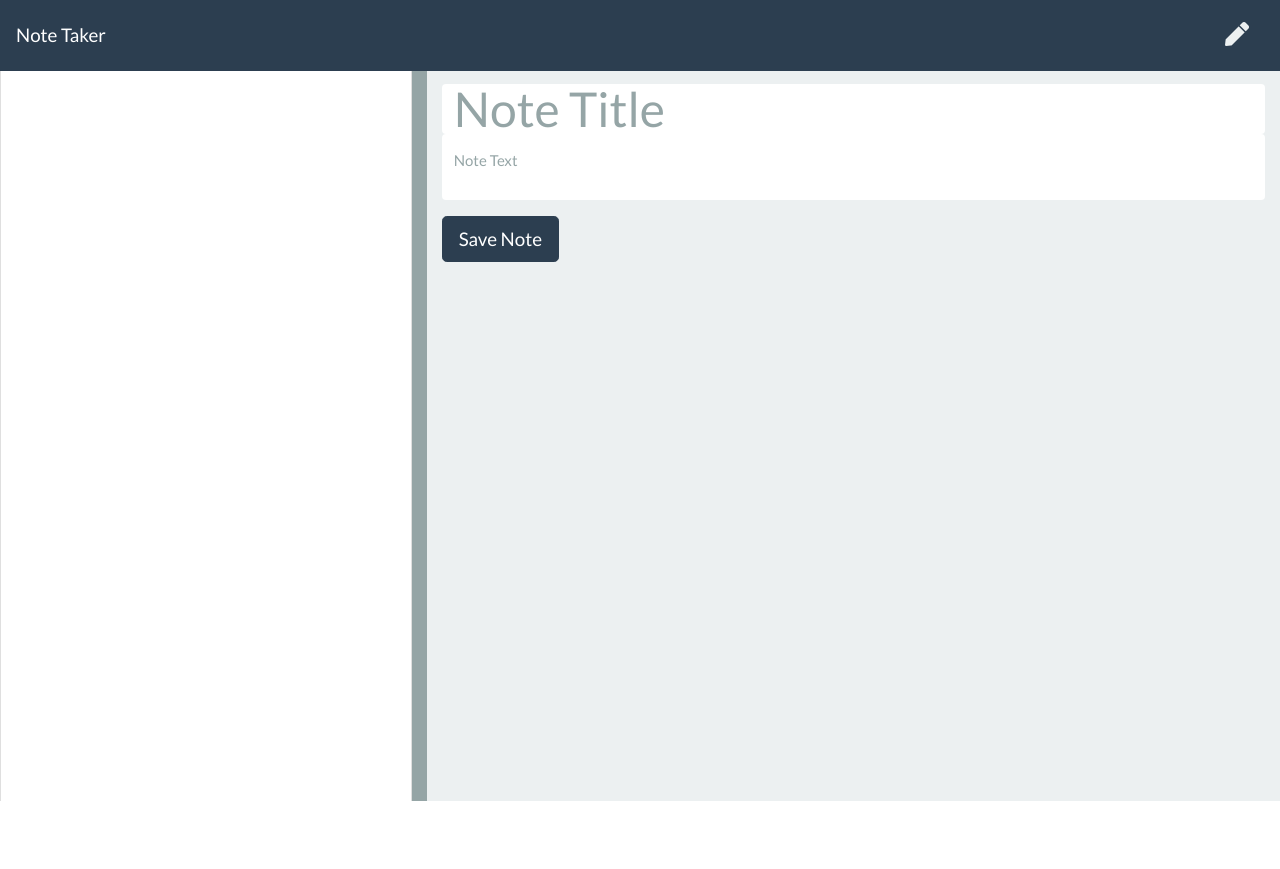
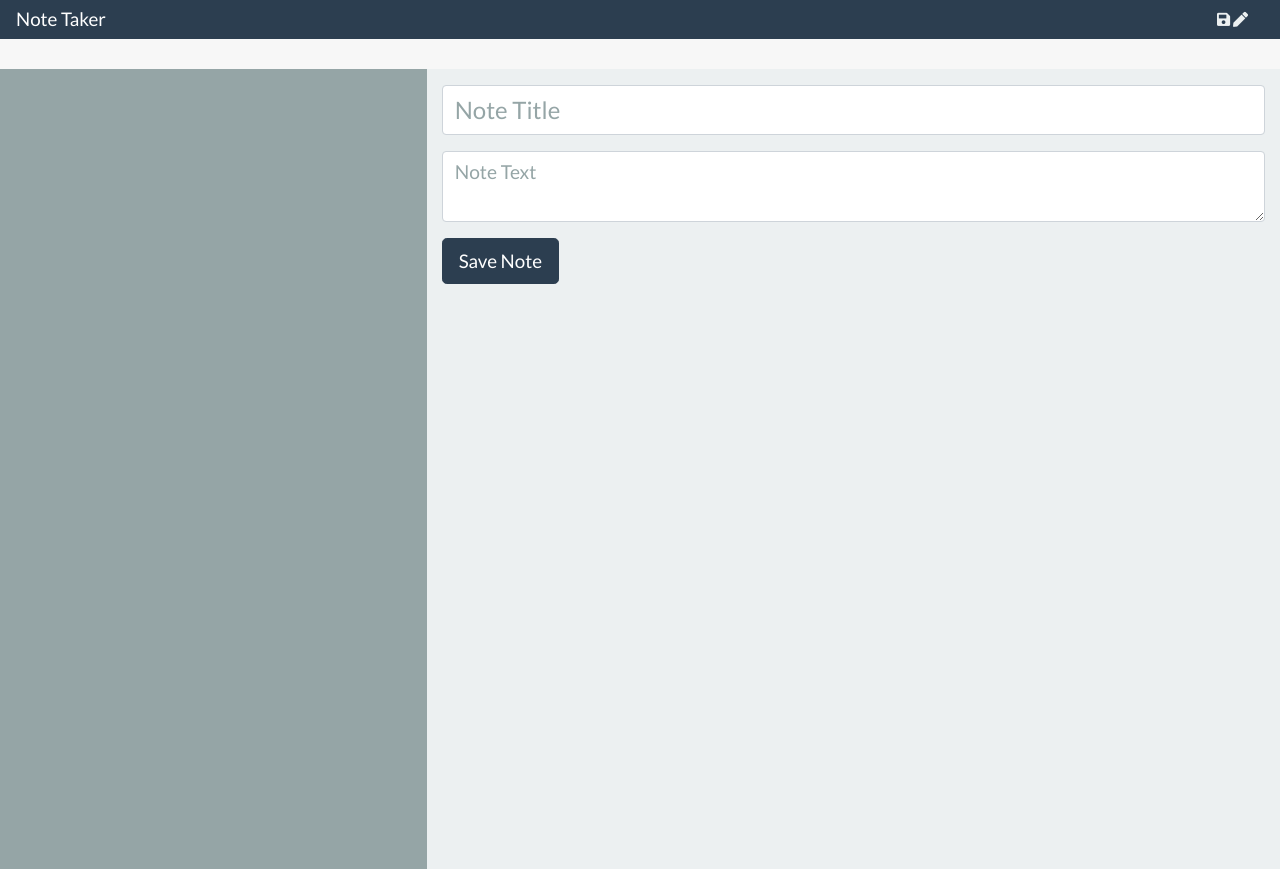
Before and after one commit to amarfiguig/11-Express, a website: page public/notes.html in a window 1280 px wide. Before the commit the page ends 801 px from the top, so only its background shows below. Drawn offline with nearby package versions, Linux system fonts and the light colour scheme; no server answers.

Commit message:
Update styles.css

```diff
--- a/public/assets/css/styles.css
+++ b/public/assets/css/styles.css
@@ -1,70 +1,81 @@
-html, body {
-  height: 100%;
-  margin: 0;
-  padding: 0;
+/* Set the background color for the entire page */
+body {
+  background-color: #F0F2F5;
 }
 
-.save-note {
-  display: none;
+/* Add some margin below the navbar */
+.navbar {
+  margin-bottom: 30px;
 }
 
-.icons i {
-  margin-left: 15px;
-  margin-right: 15px;
-  font-size: 1.5rem;
-  cursor: pointer;
+/* Style the jumbotron to have a white background, a box shadow, and padding */
+.jumbotron {
+  background-color: #FFF;
+  box-shadow: 0px 2px 4px rgba(0, 0, 0, 0.2);
+  padding: 50px 30px;
 }
 
-.note-textarea, .note-title {
-  color: #000000;
-  width: 100%;
-  outline: none;
+/* Set the color for the h1 and h4 headings in the jumbotron */
+.jumbotron h1,
+.jumbotron h4 {
+  color: #003C71;
+}
+
+/* Style the "Get Started" button in the jumbotron */
+.jumbotron .btn {
+  background-color: #F93C54;
+  border-color: #F93C54;
+}
+
+/* Style the "Get Started" button on hover */
+.jumbotron .btn:hover {
+  background-color: #EB1B38;
+  border-color: #EB1B38;
+}
+
+/* Custom styles for Note Taker app */
+
+/* Set the background color for the entire page */
+body {
+  background-color: #f7f7f7;
+}
+
+/* Add padding to the navbar */
+.navbar {
+  padding: 0 1rem;
+}
+
+/* Add some margin to the icons in the navbar */
+.icons {
+  margin-right: 1rem;
+}
+
+/* Set the height and add a scroll bar to the list container on the left */
+.list-container {
+  height: 100vh;
+  overflow-y: scroll;
+}
+
+/* Style the card that contains the list of notes */
+.card {
+  margin-top: 2rem;
+  margin-bottom: 0;
   border: none;
 }
 
-.note-textarea {
-  resize: none;
-  height: calc(100% - 63px);
-  padding-top: 15px;
+/* Style the note title input field */
+.note-title {
+  margin-top: 1rem;
+  font-size: 1.5rem;
 }
 
-.note-title {
-  height: 50px;
-  margin-top: 13px;
-  font-size: 3rem;
+/* Style the note text area */
+.note-textarea {
+  height: 60vh;
+  margin-top: 1rem;
+  font-size: 1.2rem;
 }
 
-.note-title:read-only, .note-textarea:read-only {
-  color: #757575;
+/* Style the save button */
+.save-btn {
 }
-
-.list-container .card {
-  height: calc(100vh - 70px);
-  border-bottom: none;
-  border-bottom-right-radius: 0;
-  border-bottom-left-radius: 0;
-}
-
-.list-container {
-  padding-left: 0;
-}
-
-.list-container .list-group,
-.list-container .list-group-item:first-child,
-.list-container .card {
-  border-top: none;
-  border-top-right-radius: 0;
-  border-top-left-radius: 0;
-}
-
-.list-container i {
-  font-size: 1.1rem;
-  cursor: pointer;
-}
-
-.list-container .list-group-item {
-  border-left: none;
-  border-right: none;
-  padding: 20px;
-  cursor: pointer;
-}
```
